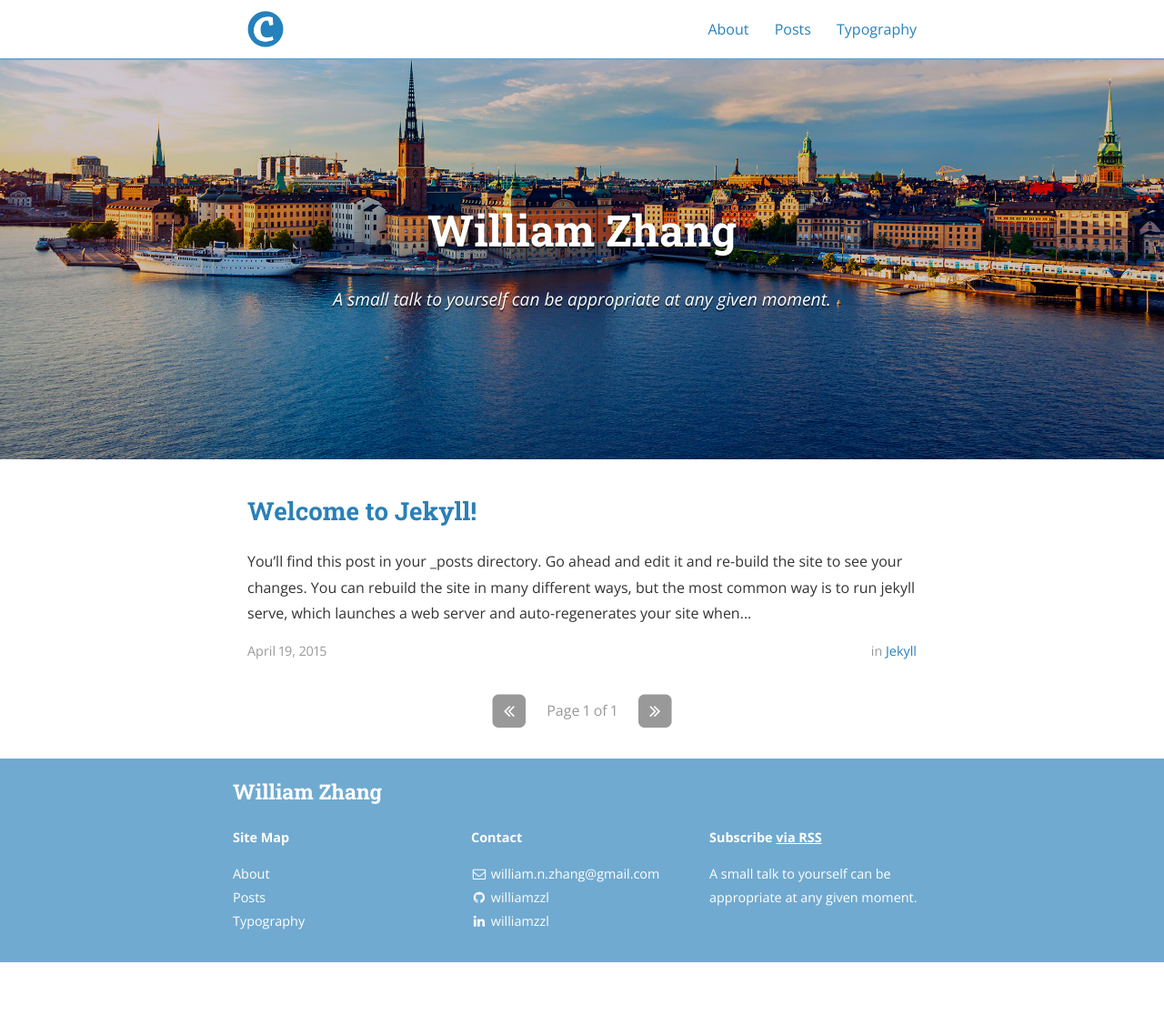
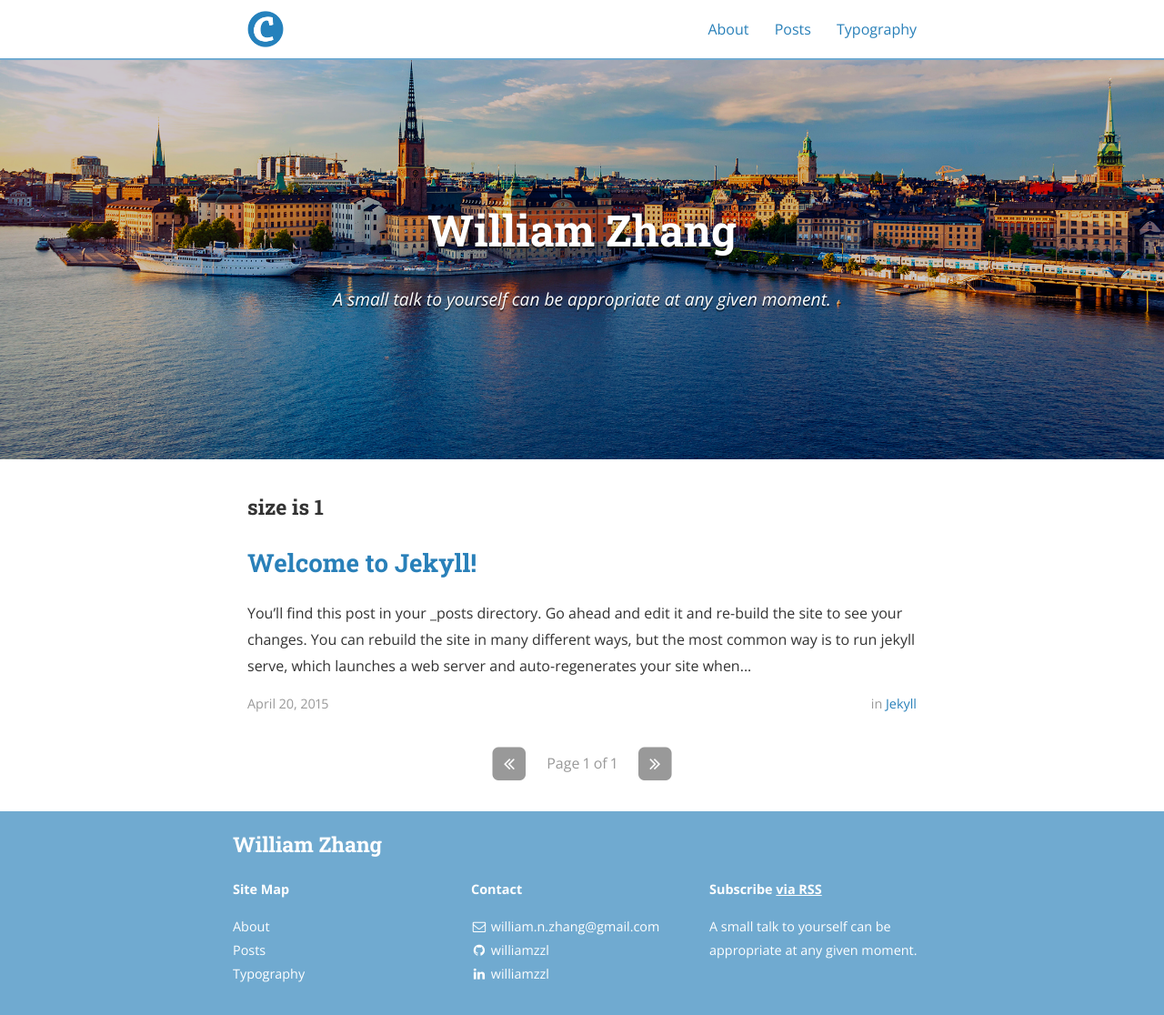
Before and after one commit to williamzzl/williamzzl.github.io, a Jekyll site: the page built from index.html, in a window 1280 px wide and 1116 px high. Shown: the whole window at 91% size. Built offline with Jekyll 4.4.1, drawn with Linux system fonts in a browser that asks for light colours; nearby versions of some CDN libraries; the list of posts is cut into pages by our own code.

Commit message:
troubleshooting+2

```diff
--- a/_posts/2015-04-19-welcome-to-jekyll.md
+++ b/_posts/2015-04-20-welcome-to-jekyll.md
@@ -1,7 +1,7 @@
 ---
 layout: post
 title:  "Welcome to Jekyll!"
-date:   "2015-04-19 14:25:52 +0100"
+date:   "2015-04-20 14:25:52 +0100"
 author: Ben Centra
 categories: Jekyll
 tags:	jekyll welcome
--- a/index.html
+++ b/index.html
@@ -16,6 +16,7 @@ pagination:
 
 <div class="wrapper">
 <ul class="post-list">
+	<h3>size is {{ paginator.posts.size }}</h3>
   {% for post in paginator.posts %}
   <li>
     <h2>
```
